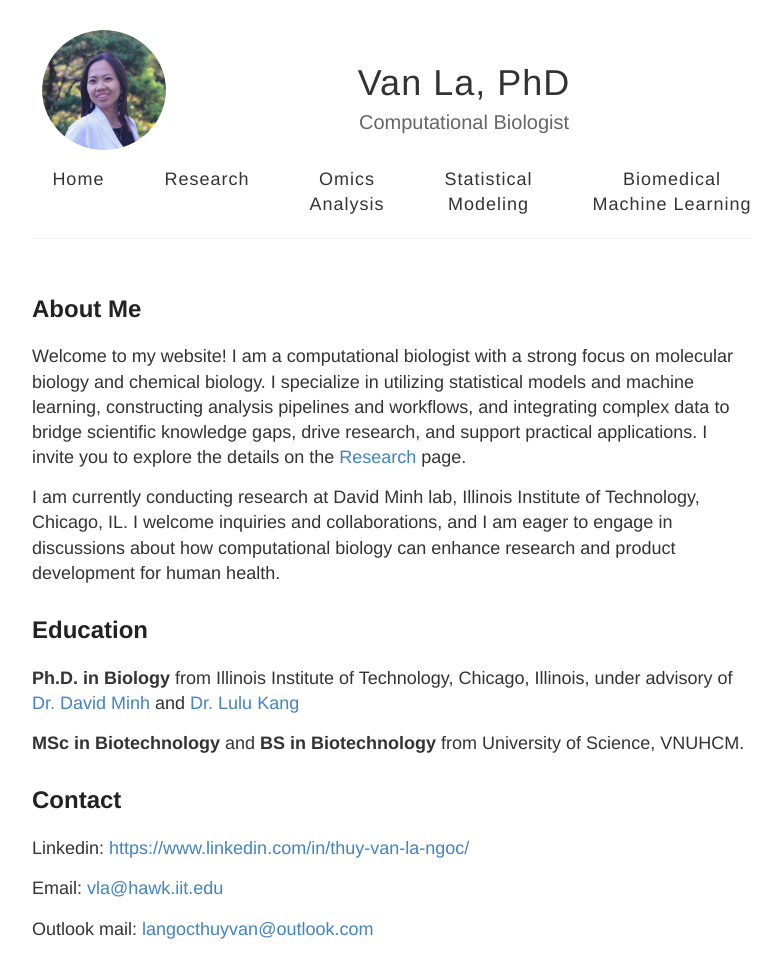
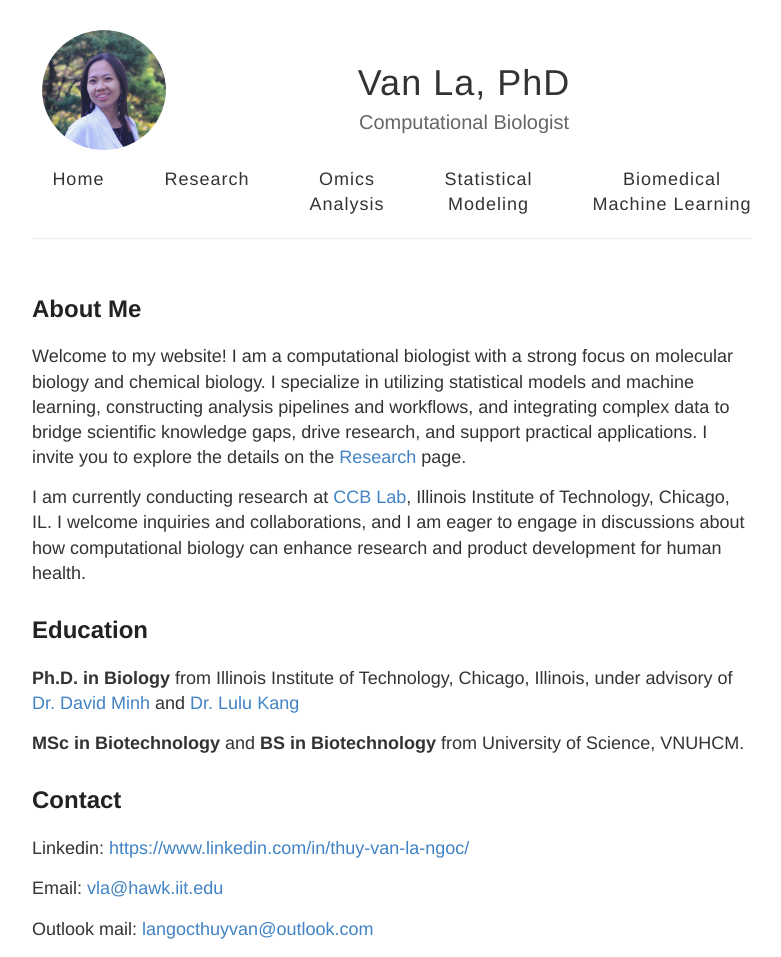
Before and after one commit to vanngocthuyla/Data_Analysis, a Jekyll site: the page built from index.md, in a window 1280 px wide. Shown: the whole page, without its empty margins (248-1029 px from the left). Built offline with Jekyll 4.4.1, drawn with Linux system fonts in a browser that asks for light colours.

Commit message:
Update index.md

```diff
--- a/index.md
+++ b/index.md
@@ -7,7 +7,7 @@
 
 Welcome to my website! I am a computational biologist with a strong focus on molecular biology and chemical biology. I specialize in utilizing statistical models and machine learning, constructing analysis pipelines and workflows, and integrating complex data to bridge scientific knowledge gaps, drive research, and support practical applications. I invite you to explore the details on the [Research](https://vanngocthuyla.github.io/research) page.
 
-I am currently conducting research at David Minh lab, Illinois Institute of Technology, Chicago, IL.  I welcome inquiries and collaborations, and I am eager to engage in discussions about how computational biology can enhance research and product development for human health.
+I am currently conducting research at [CCB Lab](https://ccbatiit.github.io/), Illinois Institute of Technology, Chicago, IL.  I welcome inquiries and collaborations, and I am eager to engage in discussions about how computational biology can enhance research and product development for human health.
 
 ## Education
 
```
